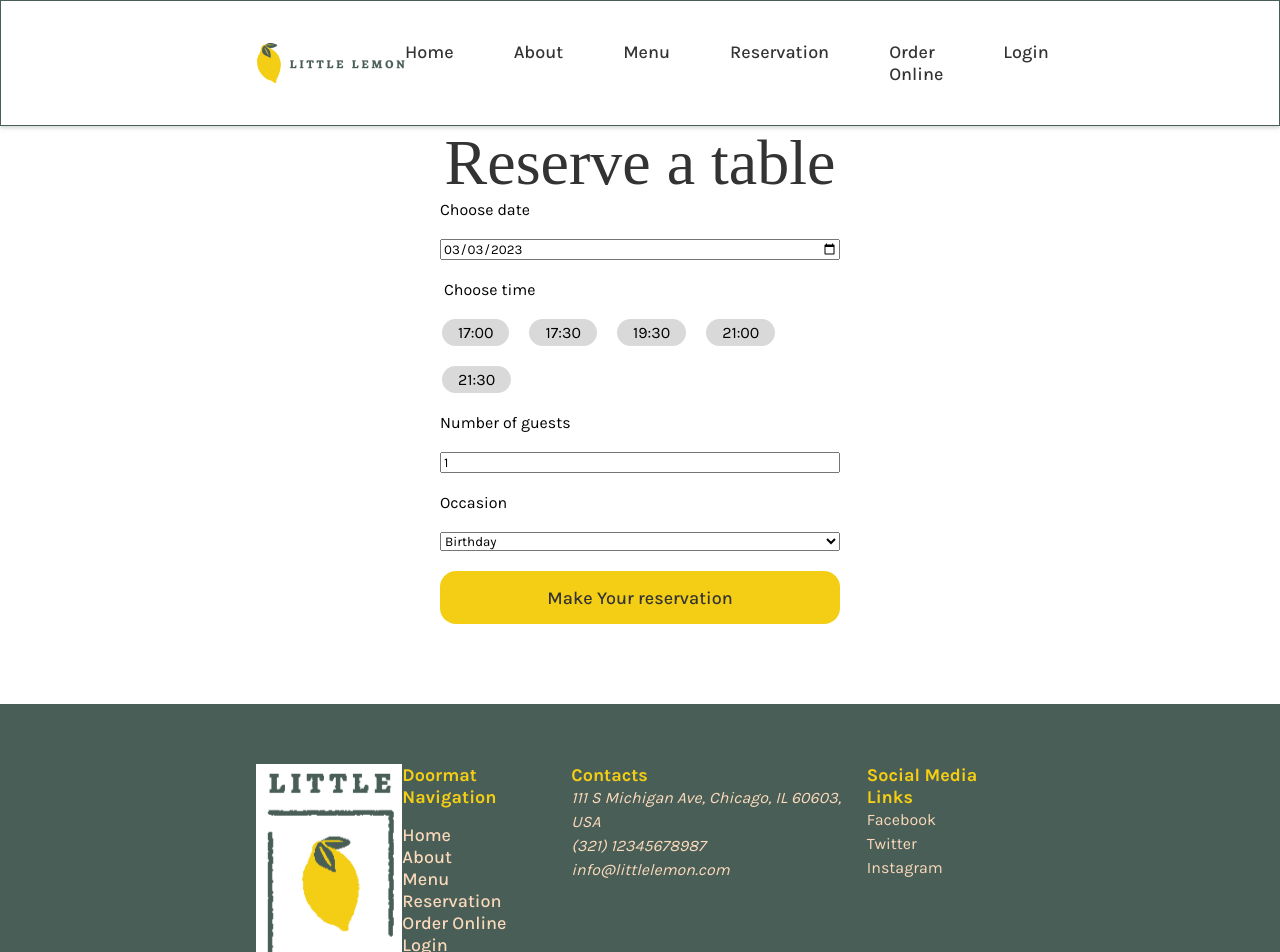
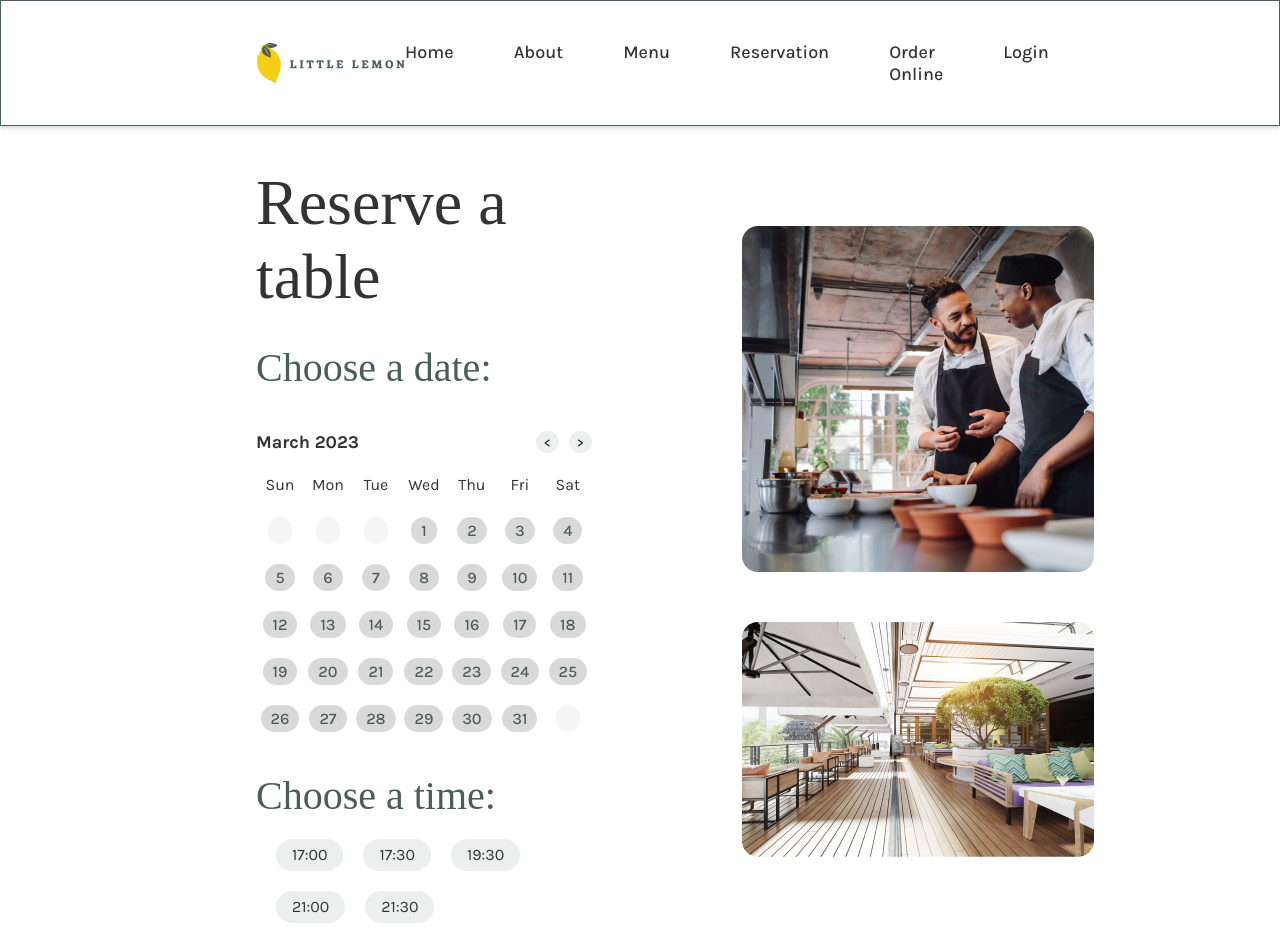
Before and after one commit to giuliafurlan/little-lemon-restaurant, a React (Create React App) app: page /booking in a window 1280 px wide. Shown: the top 952 px of the page. Built offline with nearby package versions, Linux system fonts and the light colour scheme; a web font is replaced by a local one.

Commit message:
reworked booking form ui

```diff
--- a/package.json
+++ b/package.json
@@ -6,13 +6,15 @@
     "@testing-library/jest-dom": "^5.16.5",
     "@testing-library/react": "^13.4.0",
     "@testing-library/user-event": "^13.5.0",
+    "formik": "^2.2.9",
     "moment": "^2.29.4",
     "react": "^18.2.0",
     "react-dom": "^18.2.0",
     "react-router-dom": "^6.9.0",
     "react-scripts": "5.0.1",
     "styled-components": "^5.3.9",
-    "web-vitals": "^2.1.4"
+    "web-vitals": "^2.1.4",
+    "yup": "^1.0.2"
   },
   "scripts": {
     "start": "react-scripts start",
--- a/src/components/BookingForm.js
+++ b/src/components/BookingForm.js
@@ -1,42 +1,104 @@
+import { Field, Form, Formik } from 'formik';
 import moment from 'moment';
 import { useState } from 'react';
+import styled from 'styled-components';
+import { date, number, object, string } from 'yup';
 import Button from '../ui/buttons';
+import { RowSpaceBetween } from '../ui/layout';
 import theme from '../ui/theme';
+import { CardTitle, H2, HighlightText, Paragraph } from '../ui/typography';
+import Calendar from './Calendar';
 
+const GuestsButton = styled.button`
+  border: none;
+  border-radius: 16px;
+  background-color: ${theme.colors.highlight.light};
+  cursor: pointer;
+  padding: 0 8px;
+`;
+
+const validationSchema = object().shape({
+  date: date().required('Please select a date'),
+  time: string().required('Please select a time'),
+  guests: number()
+    .min(1, 'We cannot reserve a table for less than one person')
+    .required(),
+  occasion: string(),
+});
 const BookingForm = ({ availableTimes, onChangeData, onSubmit }) => {
-  const [date, setDate] = useState(moment().format('YYYY-MM-DD'));
-  const [time, setTime] = useState();
-  const [guests, setGuests] = useState(1);
-  const [occasion, setOccasion] = useState();
-
-  const handleSubmit = (e) => {
-    e.preventDefault();
-    onSubmit({ date, time, guests, occasion });
-  };
-
-  const handleChangeData = (e) => {
-    setDate(e.target.value);
-    onChangeData(e.target.value);
-  };
+  const [showCalendar, setShowCalendar] = useState(true);
 
   return (
-    <form
-      style={{ display: 'grid', maxWidth: 400, gap: 20, marginBottom: 80 }}
-      onSubmit={handleSubmit}
+    <Formik
+      initialValues={{
+        date: undefined,
+        time: undefined,
+        guests: 1,
+        occasion: undefined,
+      }}
+      validationSchema={validationSchema}
+      onSubmit={onSubmit}
     >
-      <label htmlFor='res-date'>Choose date</label>
-      <input
-        type='date'
-        id='res-date'
-        tabIndex='0'
-        value={date}
-        onChange={handleChangeData}
+      {({ values, errors, setFieldValue }) => {
+        return (
+          <Form style={{ display: 'grid', gap: 20, marginBottom: 80 }}>
+            <Field name='date'>
+              {({ field, meta }) => (
+                <>
+                  <RowSpaceBetween>
+                    <label htmlFor='res-date'>
+                      <H2 color={theme.colors.primary.green}>Choose a date:</H2>
+                    </label>
+                    {field.value && (
+                      <div
+                        style={{
+                          padding: '8px 16px',
+                          background: theme.colors.highlight.light,
+                          borderRadius: 16,
+                        }}
+                      >
+                        <CardTitle
+                          onClick={() => setShowCalendar((prev) => !prev)}
+                          style={{ cursor: 'pointer' }}
+                        >
+                          {moment(field.value).format('ddd, D MMM')}
+                        </CardTitle>
+                      </div>
+                    )}
+                  </RowSpaceBetween>
+                  {showCalendar && (
+                    <div style={{ margin: '20px 0' }}>
+                      <Calendar
+                        selectedDate={values.date}
+                        onClickDate={(date) => {
+                          setFieldValue(field.name, date);
+                          onChangeData(date);
+                          setShowCalendar(false);
+                        }}
                       />
-      <fieldset style={{ border: 'none', padding: 0 }}>
-        <legend style={{ marginBottom: 20 }}>Choose time</legend>
+                    </div>
+                  )}
+                  {meta.touched && meta.error && (
+                    <HighlightText color={theme.colors.secondary.coral}>
+                      {meta.error}
+                    </HighlightText>
+                  )}
+                </>
+              )}
+            </Field>
+            <Field name='time'>
+              {({ field, meta }) => (
+                <fieldset style={{ border: 'none', padding: 0, margin: 0 }}>
+                  <legend style={{ padding: 0 }}>
+                    <H2 color={theme.colors.primary.green}>Choose a time:</H2>
+                  </legend>
                   <div
-          style={{ display: 'flex', gap: 20, flexWrap: 'wrap' }}
-          onChange={(e) => setTime(e.target.value)}
+                    style={{
+                      display: 'flex',
+                      gap: 20,
+                      flexWrap: 'wrap',
+                      padding: 20,
+                    }}
                   >
                     {availableTimes.map((t) => (
                       <div
@@ -44,44 +106,116 @@ const BookingForm = ({ availableTimes, onChangeData, onSubmit }) => {
                         style={{
                           padding: '4px 16px',
                           background:
-                  time === t
+                            field.value === t
                               ? theme.colors.primary.yellow
-                    : theme.colors.neutral.lightGrey,
+                              : theme.colors.highlight.light,
                           borderRadius: 16,
                         }}
                       >
-              <input type='radio' id={t} name='time' value={t} hidden />
-              <label htmlFor={t} style={{ cursor: 'pointer' }}>
-                {t}
+                        <input type='radio' id={t} hidden {...field} />
+                        <label
+                          htmlFor={t}
+                          style={{ cursor: 'pointer' }}
+                          onClick={() => setFieldValue(field.name, t)}
+                        >
+                          <Paragraph>{t}</Paragraph>
                         </label>
                       </div>
                     ))}
                   </div>
+                  {meta.touched && meta.error && (
+                    <HighlightText color={theme.colors.secondary.coral}>
+                      {meta.error}
+                    </HighlightText>
+                  )}
                 </fieldset>
-
-      <label htmlFor='guests'>Number of guests</label>
-      <input
-        type='number'
-        placeholder='1'
-        min='1'
-        max='10'
-        id='guests'
-        tabIndex='2'
-        value={guests}
-        onChange={(e) => setGuests(e.target.value)}
-      />
-      <label htmlFor='occasion'>Occasion</label>
+              )}
+            </Field>
+            <Field name='guests'>
+              {({ field, meta }) => (
+                <>
+                  <RowSpaceBetween>
+                    <label htmlFor='guests'>
+                      <H2 color={theme.colors.primary.green}>
+                        Number of guests:
+                      </H2>
+                    </label>
+                    <div style={{ display: 'flex', gap: 10 }}>
+                      <GuestsButton
+                        type='button'
+                        onClick={() =>
+                          setFieldValue(field.name, field.value - 1)
+                        }
+                      >
+                        <HighlightText> - </HighlightText>
+                      </GuestsButton>
+                      <Paragraph>{values.guests}</Paragraph>
+                      <GuestsButton
+                        type='button'
+                        onClick={() =>
+                          setFieldValue(field.name, field.value + 1)
+                        }
+                      >
+                        <HighlightText> + </HighlightText>
+                      </GuestsButton>
+                    </div>
+                  </RowSpaceBetween>
+                  {meta.error && (
+                    <HighlightText color={theme.colors.secondary.coral}>
+                      {meta.error}
+                    </HighlightText>
+                  )}
+                </>
+              )}
+            </Field>
+            <Field name='occasion'>
+              {({ field, meta }) => (
+                <>
+                  <RowSpaceBetween>
+                    <label htmlFor='occasion'>
+                      <H2 color={theme.colors.primary.green}>Occasion</H2>
+                    </label>
                     <select
                       id='occasion'
                       tabIndex='3'
-        value={occasion}
-        onChange={(e) => setOccasion(e.target.value)}
+                      {...field}
+                      style={{
+                        padding: '8px 24px',
+                        borderRadius: 16,
+                        border: 'none',
+                        backgroundColor: theme.colors.highlight.light,
+                      }}
                     >
+                      <option value={undefined}>Select the occasion</option>
                       <option>Birthday</option>
                       <option>Anniversary</option>
                     </select>
-      <Button type='submit' tabIndex='4' label='Make Your reservation' />
-    </form>
+                  </RowSpaceBetween>
+                  {meta.touched && meta.error && (
+                    <HighlightText color={theme.colors.secondary.coral}>
+                      {meta.error}
+                    </HighlightText>
+                  )}
+                </>
+              )}
+            </Field>
+            <div
+              style={{
+                display: 'flex',
+                justifyContent: 'flex-end',
+                marginTop: 40,
+              }}
+            >
+              <Button
+                type='submit'
+                tabIndex='4'
+                label='Make Your reservation'
+              />
+            </div>
+          </Form>
+        );
+      }}
+    </Formik>
   );
 };
 
--- /dev/null
+++ b/src/components/Calendar.js
@@ -0,0 +1,114 @@
+import moment from 'moment';
+import { useMemo, useState } from 'react';
+import styled from 'styled-components';
+import theme from '../ui/theme';
+import { CardTitle, HighlightText, Paragraph } from '../ui/typography';
+
+const EmptyDay = styled.div`
+  background: rgba(217, 217, 217, 0.25);
+  border-radius: 16px;
+  justify-self: center;
+  padding: 12px;
+`;
+
+const Day = styled.div`
+  background: ${(props) =>
+    props.selectedDate
+      ? theme.colors.primary.yellow
+      : theme.colors.neutral.lightGrey};
+  border-radius: 16px;
+  justify-self: center;
+  padding: 4px 10px;
+  cursor: pointer;
+`;
+
+const RoundedButton = styled.button`
+  border: none;
+  border-radius: 16px;
+  background-color: ${theme.colors.highlight.light};
+  cursor: pointer;
+  padding: 0 8px;
+`;
+
+const Calendar = ({ selectedDate, onClickDate }) => {
+  const [currentMonth, setCurrentMonth] = useState(moment(selectedDate));
+
+  const previousMonth = () => {
+    setCurrentMonth((current) => moment(current).subtract(1, 'month'));
+    console.log('previousMonth', currentMonth.format());
+  };
+
+  const nextMonth = () => {
+    setCurrentMonth((current) => moment(current).add(1, 'month'));
+  };
+
+  const generatedCalendar = useMemo(() => {
+    const firstDayOfMonth = moment(currentMonth).startOf('month').format('d');
+    const daysInMonth = currentMonth.daysInMonth();
+
+    let days = [];
+
+    for (let i = 0; i < firstDayOfMonth; i++) {
+      days.push(<EmptyDay key={`pm-empty-${i}`}></EmptyDay>);
+    }
+
+    for (let i = 1; i <= daysInMonth; i++) {
+      days.push(
+        <Day
+          key={i}
+          onClick={() => onClickDate(moment(currentMonth).date(i))}
+          selectedDate={
+            selectedDate &&
+            moment(currentMonth).date(i).isSame(selectedDate, 'day')
+          }
+        >
+          <HighlightText color={theme.colors.primary.green}>{i}</HighlightText>
+        </Day>
+      );
+    }
+
+    const missingEmptyDays = 7 - (days.length % 7);
+    if (missingEmptyDays > 0) {
+      for (let i = 0; i < missingEmptyDays; i++) {
+        days.push(<EmptyDay key={`nm-empty-${i}`}></EmptyDay>);
+      }
+    }
+
+    return days;
+  }, [currentMonth, onClickDate, selectedDate]);
+
+  const weekDaysNames = moment.weekdaysShort(true);
+
+  return (
+    <div>
+      <div style={{ display: 'flex', justifyContent: 'space-between' }}>
+        <CardTitle>{currentMonth.format('MMMM YYYY')}</CardTitle>
+        <div style={{ display: 'flex', gap: 10 }}>
+          <RoundedButton type='button' onClick={previousMonth}>
+            &#60;
+          </RoundedButton>
+          <RoundedButton type='button' onClick={nextMonth}>
+            &#62;
+          </RoundedButton>
+        </div>
+      </div>
+      <div
+        style={{
+          display: 'grid',
+          gridTemplateColumns: 'repeat(7,1fr)',
+          rowGap: 20,
+          marginTop: 20,
+        }}
+      >
+        {weekDaysNames.map((d) => (
+          <Paragraph key={d} style={{ justifySelf: 'center' }}>
+            {d}
+          </Paragraph>
+        ))}
+        {generatedCalendar}
+      </div>
+    </div>
+  );
+};
+
+export default Calendar;
--- a/src/layout/Booking.js
+++ b/src/layout/Booking.js
@@ -1,8 +1,25 @@
 import { useReducer } from 'react';
 import { useNavigate } from 'react-router-dom';
+import styled from 'styled-components';
 import { fetchAPI, submitAPI } from '../api/api';
+import image1Src from '../assets/about_us2.png';
+import image2Src from '../assets/restaurant.png';
 import BookingForm from '../components/BookingForm';
 import { H1 } from '../ui/typography';
+
+const Container = styled.section`
+  display: grid;
+  grid-template-columns: 2fr 1fr;
+  gap: 150px;
+  margin: 40px 0 80px;
+`;
+
+const ImageContainer = styled.div`
+  display: flex;
+  flex-direction: column;
+  gap: 50px;
+  margin-top: 60px;
+`;
 
 const reducer = (state, action) => {
   if (action.type === 'DATE_CHANGED') {
@@ -35,21 +52,21 @@ const Booking = () => {
   };
 
   return (
-    <section
-      style={{
-        display: 'flex',
-        flexDirection: 'column',
-        justifyContent: 'center',
-        alignItems: 'center',
-      }}
-    >
-      <H1>Reserve a table</H1>
-      <BookingForm
-        availableTimes={availableTimes}
-        onChangeData={updateTimes}
-        onSubmit={handleSubmit}
-      />
-    </section>
+    <Container>
+      <div>
+        <H1 style={{ marginBottom: 30 }}>Reserve a table</H1>
+        <BookingForm
+          availableTimes={availableTimes}
+          onChangeData={updateTimes}
+          onSubmit={handleSubmit}
+        />
+      </div>
+
+      <ImageContainer>
+        <img src={image1Src} />
+        <img src={image2Src} />
+      </ImageContainer>
+    </Container>
   );
 };
 
--- a/src/ui/buttons.js
+++ b/src/ui/buttons.js
@@ -11,9 +11,9 @@ const ButtonStyle = styled.button`
   cursor: pointer;
 `;
 
-const Button = ({ label, onClick, style, props }) => {
+const Button = ({ label, onClick, style, type, props }) => {
   return (
-    <ButtonStyle onClick={onClick} style={style} {...props}>
+    <ButtonStyle type={type} onClick={onClick} style={style} {...props}>
       <LeadText>{label}</LeadText>
     </ButtonStyle>
   );
--- a/src/ui/typography.js
+++ b/src/ui/typography.js
@@ -36,7 +36,7 @@ const CardTitle = styled.h3`
 const Paragraph = styled.p`
   font-family: ${theme.fontFamily.karla};
   font-size: 16px;
-  font-size: 400;
+  font-weight: 400;
   line-height: 1.5;
   margin: 0;
   max-width: 65ch;
@@ -46,7 +46,7 @@ const Paragraph = styled.p`
 const HighlightText = styled.p`
   font-family: ${theme.fontFamily.karla};
   font-size: 16px;
-  font-size: 500;
+  font-weight: 500;
   margin: 0;
   color: ${(props) => props.color || theme.colors.highlight.dark};
 `;
```
Also changed, not shown: src/assets/restaurant.png (added), 1 other file (tests, documents, lock files or other folders). Lines whose indentation alone changed are shown as unchanged.
